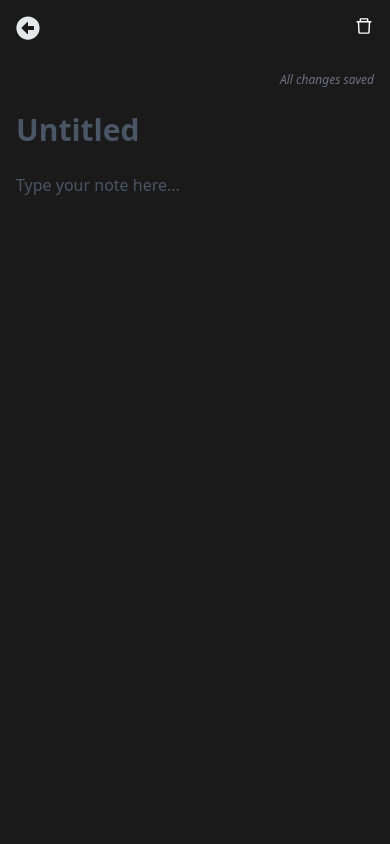
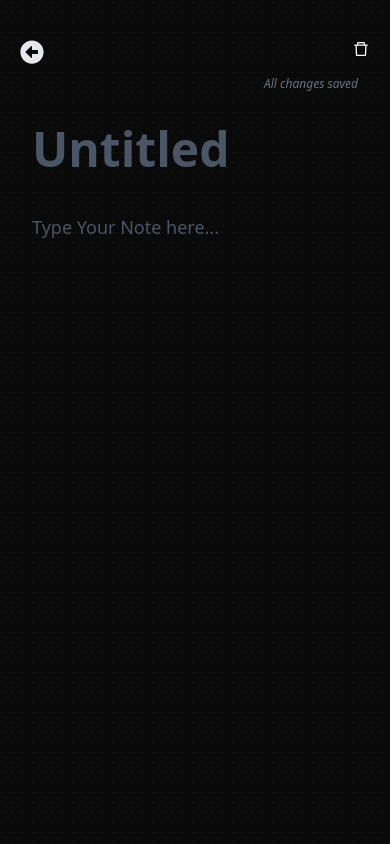
Before and after one commit to Akarsh-Kumar-Jha/WriteNow-supabase, a React (Vite) app: page /note/1 in a window 390 px wide. Built offline with nearby package versions, Linux system fonts and the light colour scheme; no server answers; the database is empty.

Commit message:
Update Note.jsx

```diff
--- a/src/Pages/Note.jsx
+++ b/src/Pages/Note.jsx
@@ -3,9 +3,10 @@ import { AuthContext } from "../context/AuthContext";
 import supabase from "../supabaseConnection";
 import { debounce } from "lodash";
 import { useNavigate, useParams } from "react-router-dom";
-import { FaArrowAltCircleLeft } from "react-icons/fa";
-import { AiOutlineDelete } from "react-icons/ai";
+import { FaArrowAltCircleLeft } from 'react-icons/fa';
+import { AiOutlineDelete } from 'react-icons/ai';
 import { toast } from "sonner";
+import Markdown from 'react-markdown'
 
 function Note() {
   const [heading, setHeading] = useState("");
@@ -33,13 +34,19 @@ function Note() {
     fetchNote();
   }, [id]);
 
-  const deleteNote = async (noteId) => {
-    if (confirm("Are you sure you want to delete this note?")) {
-      await supabase.from("Notes").delete().eq("id", noteId);
-      toast.success("Note Deleted", { duration: 3000 });
-      navigate("/");
-    }
-  };
+
+const deleteNote = async(noteId) => {
+   if (confirm("Are You Confirm!")) {
+console.log('Delete Note:',noteId);
+console.log('Delete Note:',noteId);
+const response = await supabase.from('Notes').delete().eq('id',noteId);
+toast.success('Note Deleted',{
+  duration:3000
+});
+navigate('/');
+   }
+}
+
 
   const saveToDb = useCallback(
     debounce(async (heading, content, userId) => {
@@ -77,20 +84,25 @@ function Note() {
   };
 
   return (
-    <div className="min-h-screen w-full relative bg-[#1a1a1a] text-gray-200 flex justify-center px-4 sm:px-8 py-10 sm:py-14 font-sans selection:bg-indigo-500/30 selection:text-indigo-200">
-      {/* Top Icons */}
-      <AiOutlineDelete
-        onClick={() => deleteNote(id)}
-        className="absolute top-4 right-4 sm:top-10 sm:right-6 cursor-pointer text-xl sm:text-2xl text-white hover:text-red-400"
-      />
-      <FaArrowAltCircleLeft
-        onClick={() => navigate("/")}
-        className="absolute top-4 left-4 sm:top-10 sm:left-6 text-2xl sm:text-4xl cursor-pointer hover:text-indigo-400"
-      />
+    <div className="min-h-screen w-full relative bg-[#1a1a1a] text-gray-200 flex justify-center px-8 py-14 font-sans selection:bg-indigo-500/30 selection:text-indigo-200">
+           <div
+   className="absolute inset-0 z-0"
+   style={{
+     backgroundColor: '#0a0a0a',
+     backgroundImage: `
+       radial-gradient(circle at 25% 25%, #222222 0.5px, transparent 1px),
+       radial-gradient(circle at 75% 75%, #111111 0.5px, transparent 1px)
+     `,
+     backgroundSize: '10px 10px',
+     imageRendering: 'pixelated',
+   }}
+ />
+       <AiOutlineDelete onClick={() => deleteNote(id)} className="absolute top-10 right-5 cursor-pointer text-lg md:text-2xl text-white hover:text-red-400" />
+<FaArrowAltCircleLeft onClick={() => navigate('/')} className="absolute top-10 left-5 text-2xl md:text-4xl cursor-pointer"/>
+      <div className="w-full max-w-3xl z-10">
 
-      <div className="w-full max-w-3xl">
         {/* Save status */}
-        <div className="text-xs text-gray-500 mb-6 mt-8 sm:mt-5 text-right italic">
+        <div className="text-xs text-gray-500 mb-6 mt-5 text-right italic">
           {changesMade
             ? "Saving..."
             : lastSaved
@@ -98,7 +110,7 @@ function Note() {
             : "All changes saved"}
         </div>
 
-        {/* Title */}
+        {/* Title (inline editable like Notion heading) */}
         <input
           value={heading}
           onChange={(e) => {
@@ -106,7 +118,7 @@ function Note() {
             setChangesMade(true);
           }}
           onKeyDown={handleHeadingKeyDown}
-          className="w-full bg-transparent text-3xl sm:text-5xl font-bold mb-6 sm:mb-8 outline-none border-none placeholder-gray-600 focus:border-b-2 focus:border-indigo-500 focus:pb-1 transition-all duration-200 caret-indigo-400"
+          className="w-full bg-transparent text-5xl font-bold mb-8 outline-none border-none placeholder-gray-600 focus:border-b-2 focus:border-indigo-500 focus:pb-1 transition-all duration-200 caret-indigo-400"
           placeholder="Untitled"
           type="text"
         />
@@ -119,8 +131,8 @@ function Note() {
             setContent(e.target.value);
             setChangesMade(true);
           }}
-          className="w-full bg-transparent outline-none border-none placeholder-gray-600 text-base sm:text-lg leading-relaxed resize-none overflow-hidden transition-all duration-200 caret-indigo-400 focus:pl-2 focus:border-l-2 focus:border-indigo-500 focus:ml-[-2px] min-h-[60vh]"
-          placeholder="Type your note here..."
+          className="w-full bg-transparent outline-none border-none placeholder-gray-600 text-lg leading-relaxed resize-none overflow-hidden transition-all duration-200 caret-indigo-400 focus:pl-2 focus:border-l-2 focus:border-indigo-500 focus:ml-[-2px]"
+          placeholder="Type Your Note here..."
         ></textarea>
       </div>
     </div>
```
